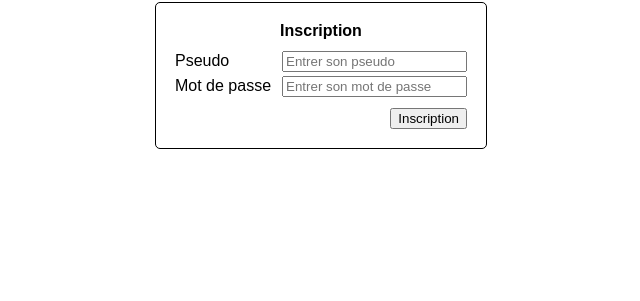
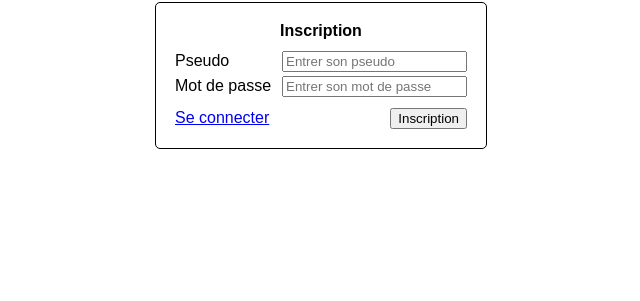
Before and after one commit to Juroupi/ProjetProgWeb, a PHP site: page /inscription_form.php in a window 1280 px wide. Shown: the part 333-634 px from the top of the page, without its empty margins (327-967 px from the left). Run offline with PHP 8.4, Linux system fonts and the light colour scheme.

Commit message:
ajout d'un lien de connexion sur la page d'inscription

```diff
--- a/inscription_form.php
+++ b/inscription_form.php
@@ -30,7 +30,7 @@
                 <td><input type="password" placeholder="Entrer son mot de passe" name="password" required></td>
             </tr>
             <tr>
-                <td></td>
+                <td><a href="index.php">Se connecter</a></td>
                 <td><button type="submit">Inscription</button></td>
             </tr>
         </table>
```
